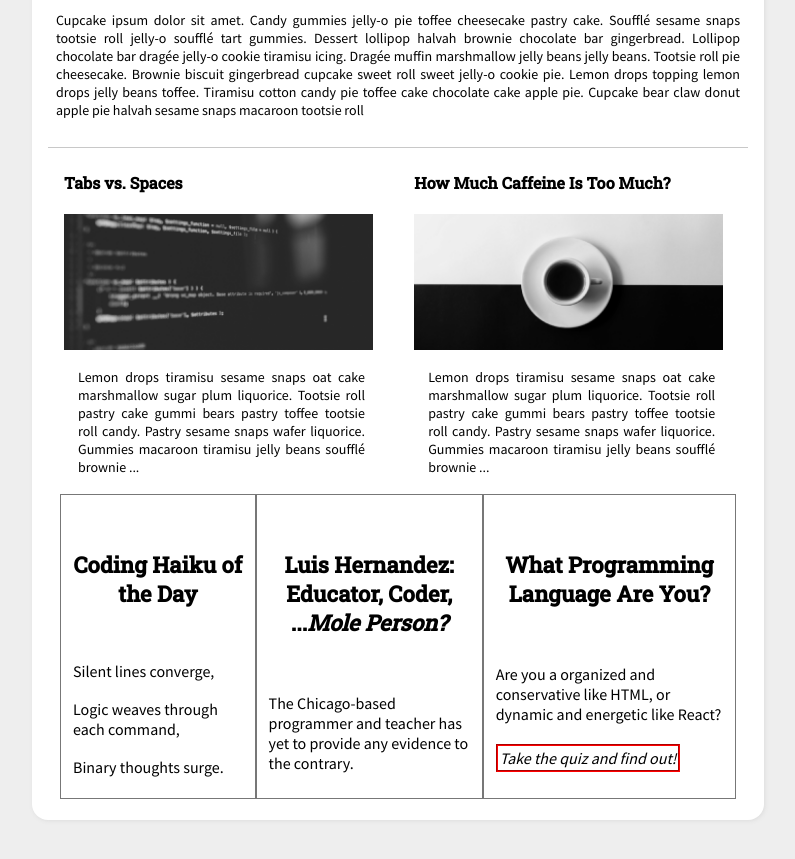
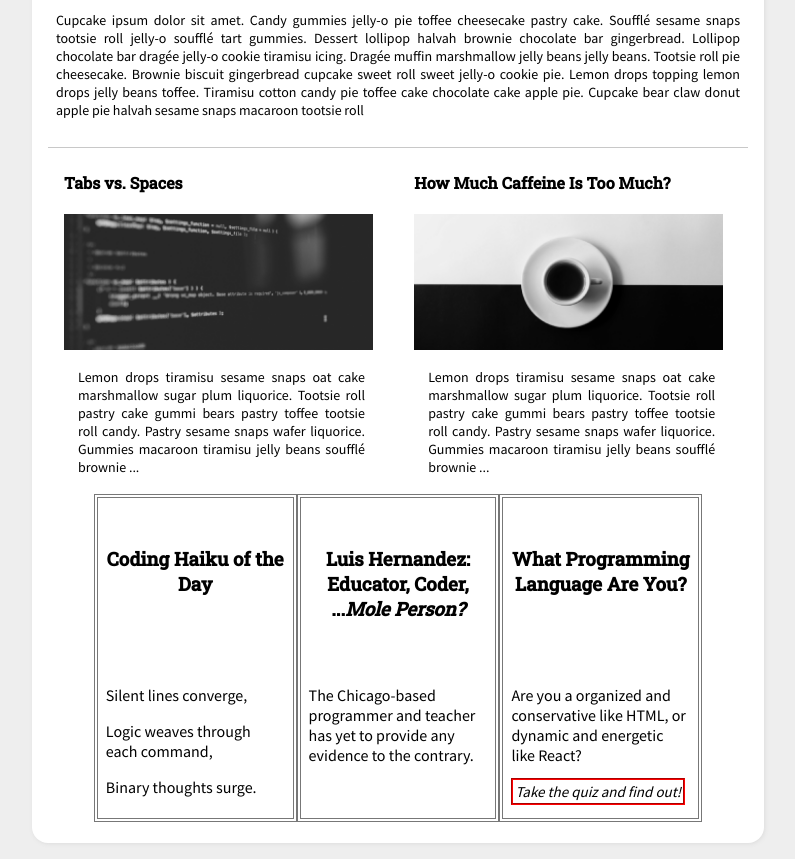
Before and after one commit to JordanPCox/The-Hacker-Times-Part-1, a plain HTML site: page index.html in a window 1280 px wide. Shown: the part 526-1385 px from the top of the page, without its empty margins (242-1037 px from the left). Before the commit the page ends 1362 px from the top, so only its background shows below. Drawn offline with Linux system fonts and the light colour scheme.

Commit message:
updated bonus articles.

```diff
--- a/index.html
+++ b/index.html
@@ -56,18 +56,24 @@
       </div>
       <!-- bonus section -->
       <section class="bonus-articles">
-          <div class="bonus1">
+          <div class="bonus-header">
             <h6>Coding Haiku of the Day</h6>
+            </div>
+          <div class="bonus-header">
+            <h6>Luis Hernandez: Educator, Coder, ...<em>Mole Person?</em></h6>
+          </div>
+          <div class="bonus-header">
+            <h6>What Programming Language Are You?</h6>
+          </div>
+          <div class="bonus-content">
             <p>Silent lines converge,</p>
-              <p>Logic weaves through each command,</p>
-              <p>Binary thoughts surge.</p>
+            <p>Logic weaves through each command,</p>
+            <p>Binary thoughts surge.</p>
           </div>
-          <div class="bonus2">
-            <h6>Luis Hernandez: Educator, Coder, ...<em>Mole Person?</em></h6>
+          <div class="bonus-content">
             <p>The Chicago-based programmer and teacher has yet to provide any evidence to the contrary.</p>
           </div>
-          <div class="bonus3">
-            <h6>What Programming Language Are You?</h6>
+          <div class="bonus-content">
             <p>Are you a organized and conservative like HTML, or dynamic and energetic like React?</p>
             <p><a href="https://brainfall.com/quizzes/what-programming-language-are-you/"><em>Take the quiz and find out!</em></a></p>
           </div>
--- a/style.css
+++ b/style.css
@@ -28,6 +28,11 @@ body {
 }
 #title-bar {
     margin: 1px;
+}
+nav {
+    position: sticky;
+    top: 0px;
+    background: white;
 }
 nav ul {
     margin: 0px;
@@ -94,57 +99,33 @@ span p {
 }
 .bonus-articles {
     display: inline-grid;
-    grid-template-columns: auto auto auto;
+    grid-template-columns: 30% 30% 30%;
     padding: 1px 8px 4px 8px;
     text-align: center;
-    justify-items: center;
     margin: 1px 4px 1px 4px;
+    justify-content: center;
 }
-.bonus1 {
+.bonus-header {
     padding: 4px;
-    border: 1px solid #777;
-}
-.bonus1 h6 {
-    font-size: 22px;
+    border-top: 4px double #777;
+    border-right: 4px double #777;
+    border-left: 4px double #777;
+    font-size: 28px;
     font-weight: bold;
     font-family: 'Roboto Slab';
 }
-.bonus1 p {
+.bonus-content {
     font-size 12px;
     text-align: left;
     padding: 1px 8px 1px 8px;
+    border-right: 4px double #777;
+    border-bottom: 4px double #777;
+    border-left: 4px double #777;
 }
-.bonus2 {
-    padding: 4px;
-    border: 1px solid #777;
-}
-.bonus2 h6 {
-    font-size: 22px;
-    font-weight: bold;
-    font-family: 'Roboto Slab';
-}
-.bonus2 p {
-    font-size 12px;
-    text-align: left;
-    padding: 4px 8px 4px 8px;
-}
-.bonus3 {
-    padding: 4px;
-    border: 1px solid #777;
-}
-.bonus3 h6 {
-    font-size: 22px;
-    font-weight: bold;
-    font-family: 'Roboto Slab';
-}
-.bonus3 p {
-    font-size 12px;
-    text-align: left;
-    padding: 4px 8px 4px 8px;
-}
-.bonus3 p a {
+.bonus-content a {
     text-decoration: none;
     color: black;
     border: 2px groove red;
     padding: 2px;
+    font-size: 15px;
 }
```
